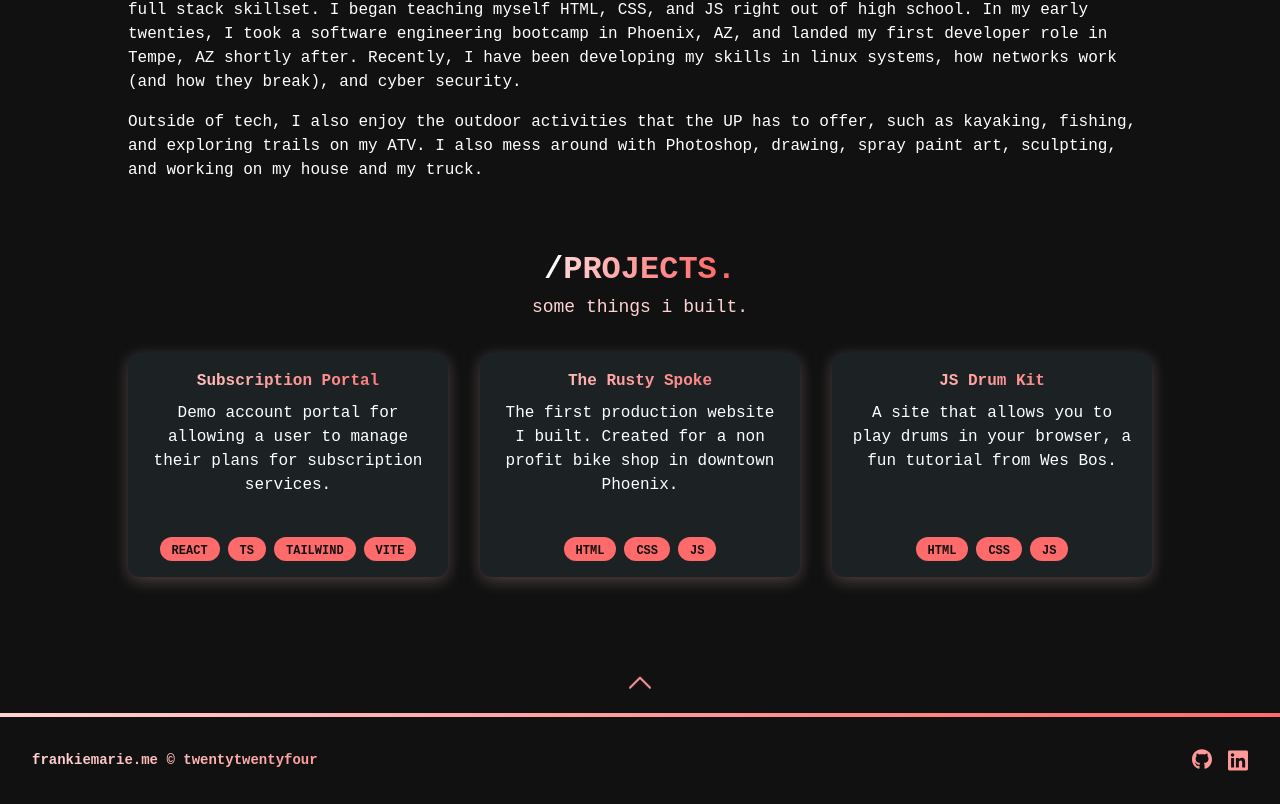
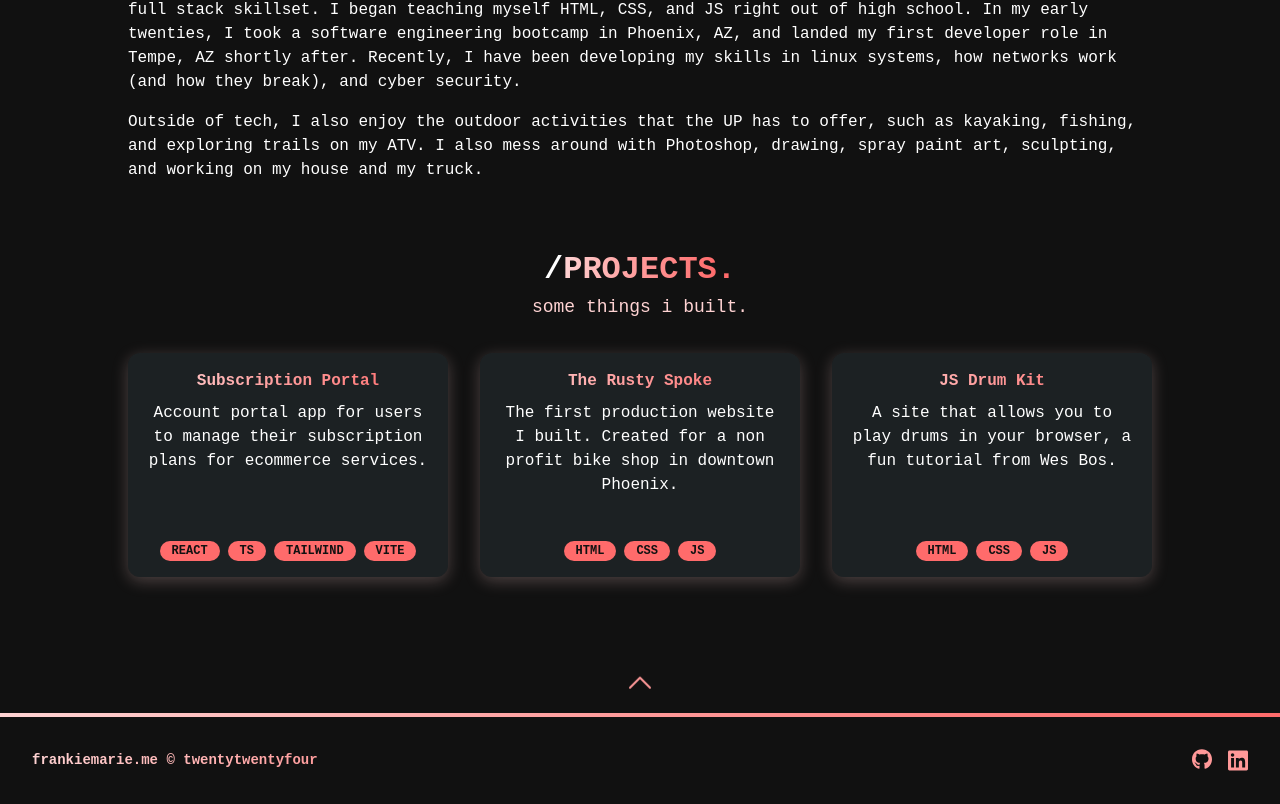
Before and after one commit to FrankieMarie/frankiemarie.me, a React (Vite) app: page / in a window 1280 px wide. Shown: the part 981-1785 px from the top of the page. Built offline with nearby package versions, Linux system fonts and the light colour scheme; a web font is replaced by a local one; what prettier-plugin-tailwindcss would draw is missing.

Commit message:
fix link

```diff
--- a/src/components/Tag.tsx
+++ b/src/components/Tag.tsx
@@ -4,8 +4,10 @@ interface Props {
 
 export const Tag = ({ text }: Props) => {
   return (
-    <div className="rounded-full bg-primary px-3 pb-1 pt-2 text-12 font-bold uppercase leading-3 text-background">
-      {text}
+    <div className="h-5 rounded-full bg-primary px-3 text-center text-12 font-bold leading-5">
+      <p className="inline-block align-middle leading-normal text-background">
+        {text}
+      </p>
     </div>
   );
 };
--- a/src/pages/Landing/Projects.tsx
+++ b/src/pages/Landing/Projects.tsx
@@ -9,8 +9,8 @@ export const Projects = () => {
       <div className="mx-auto mt-8 grid max-w-5xl gap-8 md:grid-cols-3">
         <ProjectCard
           title="Subscription Portal"
-          url={PATHS.comingSoon}
-          text="Demo account portal for allowing a user to manage their plans for subscription services."
+          url={`https://frankiemarie.me${PATHS.comingSoon}`}
+          text="Account portal app for users to manage their subscription plans for ecommerce services."
           tags={["REACT", "TS", "TAILWIND", "VITE"]}
         />
         <ProjectCard
--- a/src/routes.tsx
+++ b/src/routes.tsx
@@ -5,4 +5,4 @@ export const PATHS = {
   projects: "#projects",
   library: "/library",
   comingSoon: "/coming-soon",
-};
+} as const;
```
